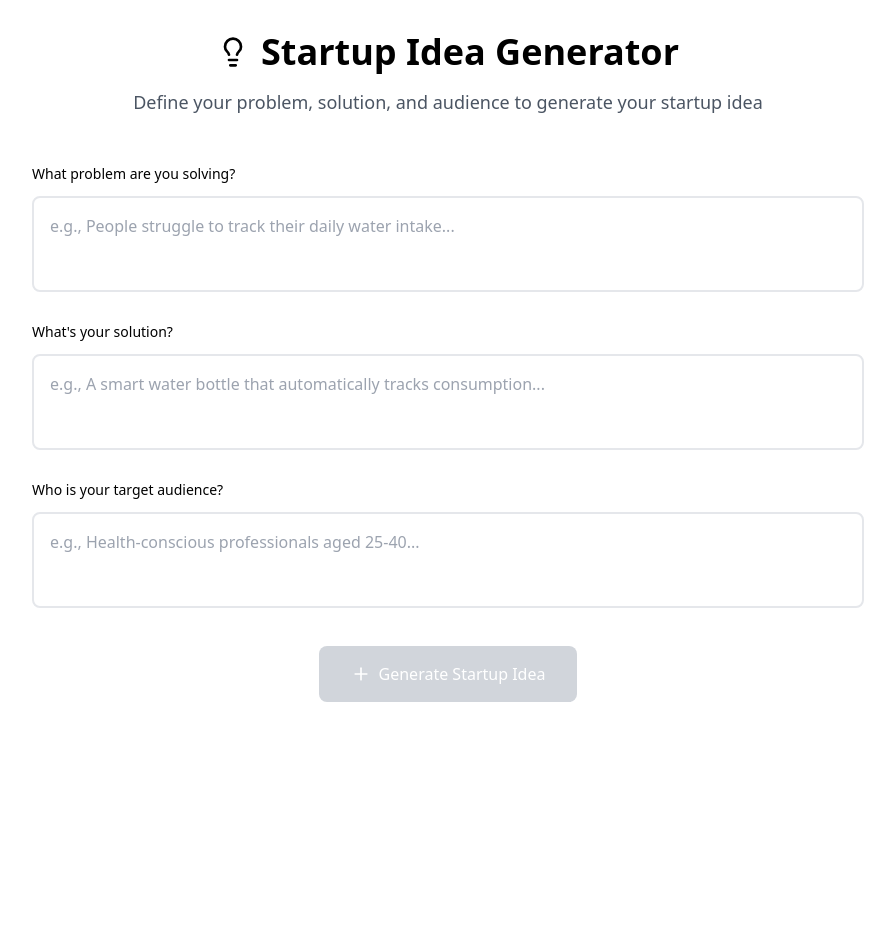
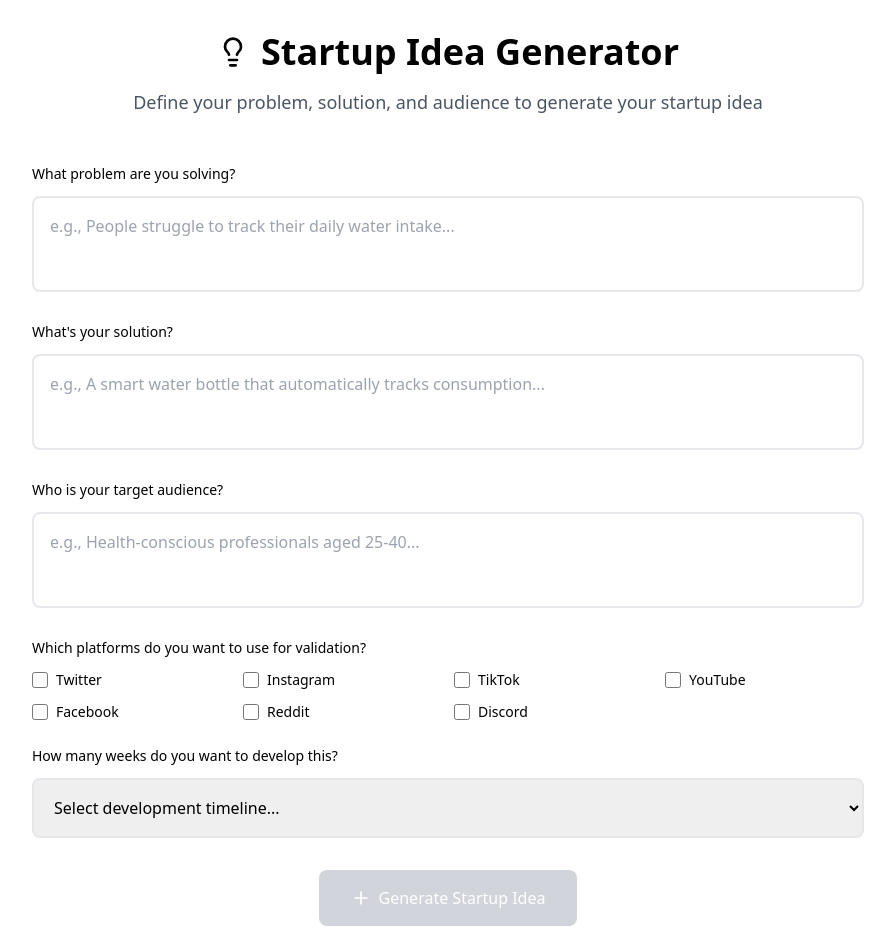
Before and after one commit to gncll/Startup-idea-generator, a Next.js app: page / in a window 1280 px wide. Shown: the top 952 px of the page, without its empty margins (192-1087 px from the left). Before the commit the page ends 800 px from the top, so only its background shows below. Built offline with nearby package versions, Linux system fonts and the light colour scheme.

Commit message:
Update StartupIdeaGenerator.js

```diff
--- a/components/StartupIdeaGenerator.js
+++ b/components/StartupIdeaGenerator.js
@@ -5,7 +5,9 @@ const StartupIdeaGenerator = () => {
   const [inputs, setInputs] = useState({
     problem: '',
     solution: '',
-    targetAudience: ''
+    targetAudience: '',
+    validationPlatforms: [],
+    timeline: ''
   });
   const [generatedIdea, setGeneratedIdea] = useState(null);
   const [isGenerating, setIsGenerating] = useState(false);
@@ -17,9 +19,28 @@ const StartupIdeaGenerator = () => {
     }));
   };
 
+  const handlePlatformChange = (platform) => {
+    setInputs(prev => ({
+      ...prev,
+      validationPlatforms: prev.validationPlatforms.includes(platform)
+        ? prev.validationPlatforms.filter(p => p !== platform)
+        : [...prev.validationPlatforms, platform]
+    }));
+  };
+
+  const platforms = ['Twitter', 'Instagram', 'TikTok', 'YouTube', 'Facebook', 'Reddit', 'Discord'];
+  const timelineOptions = [
+    { value: '4', label: '4 weeks (MVP Sprint)' },
+    { value: '8', label: '8 weeks (Quick Launch)' },
+    { value: '12', label: '12 weeks (Standard)' },
+    { value: '16', label: '16 weeks (Comprehensive)' },
+    { value: '20', label: '20 weeks (Enterprise-ready)' },
+    { value: '24', label: '24 weeks (Full Platform)' }
+  ];
+
   const generateStartupIdea = async () => {
-    if (!inputs.problem || !inputs.solution || !inputs.targetAudience) {
-      alert('Please fill in all fields first');
+  if (!inputs.problem || !inputs.solution || !inputs.targetAudience || inputs.validationPlatforms.length === 0 || !inputs.timeline) {
+    alert('Please fill in all fields and select at least one validation platform');
     return;
   }
 
@@ -34,7 +55,9 @@ const StartupIdeaGenerator = () => {
       body: JSON.stringify({
         problem: inputs.problem,
         solution: inputs.solution,
-          targetAudience: inputs.targetAudience
+        targetAudience: inputs.targetAudience,
+        validationPlatforms: inputs.validationPlatforms,
+        timeline: inputs.timeline
       })
     });
 
@@ -60,7 +83,9 @@ const StartupIdeaGenerator = () => {
     setInputs({
       problem: '',
       solution: '',
-      targetAudience: ''
+      targetAudience: '',
+      validationPlatforms: [],
+      timeline: ''
     });
     setGeneratedIdea(null);
   };
@@ -116,12 +141,51 @@ const StartupIdeaGenerator = () => {
                   className="w-full p-4 border-2 border-gray-200 rounded-lg focus:border-black focus:outline-none resize-none h-24"
                 />
               </div>
+
+              {/* Validation Platforms */}
+              <div>
+                <label className="block text-sm font-medium mb-3">
+                  Which platforms do you want to use for validation?
+                </label>
+                <div className="grid grid-cols-2 md:grid-cols-4 gap-3">
+                  {platforms.map((platform) => (
+                    <label key={platform} className="flex items-center space-x-2 cursor-pointer">
+                      <input
+                        type="checkbox"
+                        checked={inputs.validationPlatforms.includes(platform)}
+                        onChange={() => handlePlatformChange(platform)}
+                        className="w-4 h-4 text-black border-gray-300 rounded focus:ring-black"
+                      />
+                      <span className="text-sm">{platform}</span>
+                    </label>
+                  ))}
+                </div>
+              </div>
+
+              {/* Timeline */}
+              <div>
+                <label className="block text-sm font-medium mb-3">
+                  How many weeks do you want to develop this?
+                </label>
+                <select
+                  value={inputs.timeline}
+                  onChange={(e) => handleInputChange('timeline', e.target.value)}
+                  className="w-full p-4 border-2 border-gray-200 rounded-lg focus:border-black focus:outline-none"
+                >
+                  <option value="">Select development timeline...</option>
+                  {timelineOptions.map((option) => (
+                    <option key={option.value} value={option.value}>
+                      {option.label}
+                    </option>
+                  ))}
+                </select>
+              </div>
             </div>
 
             <div className="text-center">
               <button
                 onClick={generateStartupIdea}
-                disabled={isGenerating || !inputs.problem || !inputs.solution || !inputs.targetAudience}
+                disabled={isGenerating || !inputs.problem || !inputs.solution || !inputs.targetAudience || inputs.validationPlatforms.length === 0 || !inputs.timeline}
                 className="inline-flex items-center px-8 py-4 bg-black text-white font-medium rounded-lg hover:bg-gray-800 disabled:bg-gray-300 disabled:cursor-not-allowed transition-colors duration-200"
               >
                 {isGenerating ? (
@@ -219,6 +283,82 @@ const StartupIdeaGenerator = () => {
               </div>
             </div>
 
+            {/* Recommended Tools */}
+            <div>
+              <h3 className="text-xl font-semibold mb-3">Recommended Tools</h3>
+              <div className="grid md:grid-cols-3 gap-4">
+                <div>
+                  <h4 className="font-medium text-gray-700 mb-2">Development</h4>
+                  <div className="space-y-1 text-sm text-gray-600">
+                    {generatedIdea.tools?.development?.map((tool, index) => (
+                      <div key={index}>{tool}</div>
+                    ))}
+                  </div>
+                </div>
+                <div>
+                  <h4 className="font-medium text-gray-700 mb-2">Design & Analytics</h4>
+                  <div className="space-y-1 text-sm text-gray-600">
+                    {generatedIdea.tools?.design?.map((tool, index) => (
+                      <div key={index}>{tool}</div>
+                    ))}
+                  </div>
+                </div>
+                <div>
+                  <h4 className="font-medium text-gray-700 mb-2">Operations</h4>
+                  <div className="space-y-1 text-sm text-gray-600">
+                    {generatedIdea.tools?.operations?.map((tool, index) => (
+                      <div key={index}>{tool}</div>
+                    ))}
+                  </div>
+                </div>
+              </div>
+            </div>
+
+            {/* Validation Strategy */}
+            <div>
+              <h3 className="text-xl font-semibold mb-3">Validation Strategy</h3>
+              <div className="grid md:grid-cols-2 gap-4">
+                <div>
+                  <h4 className="font-medium text-gray-700 mb-2">Recommended Platforms</h4>
+                  <div className="flex flex-wrap gap-2">
+                    {generatedIdea.validation?.platforms?.map((platform, index) => (
+                      <span key={index} className="px-3 py-1 bg-blue-100 text-blue-800 rounded-full text-sm">
+                        {platform}
+                      </span>
+                    ))}
+                  </div>
+                </div>
+                <div>
+                  <h4 className="font-medium text-gray-700 mb-2">Success Metrics</h4>
+                  <div className="space-y-1 text-sm text-gray-600">
+                    {generatedIdea.validation?.metrics?.map((metric, index) => (
+                      <div key={index}>• {metric}</div>
+                    ))}
+                  </div>
+                </div>
+              </div>
+              <div className="mt-3">
+                <h4 className="font-medium text-gray-700 mb-2">Content Strategy</h4>
+                <p className="text-sm text-gray-600 bg-gray-50 p-3 rounded">{generatedIdea.validation?.strategy}</p>
+              </div>
+            </div>
+
+            {/* 12-Week Roadmap */}
+            <div>
+              <h3 className="text-xl font-semibold mb-3">12-Week Launch Roadmap</h3>
+              <div className="grid gap-3">
+                {generatedIdea.roadmap?.map((phase, index) => (
+                  <div key={index} className="border-l-4 border-blue-200 pl-4">
+                    <h4 className="font-medium text-gray-700">{phase.phase}</h4>
+                    <p className="text-sm text-gray-600 mb-2">{phase.description}</p>
+                    <div className="text-xs text-gray-500">
+                      <strong>Focus:</strong> {phase.focus} | <strong>Budget:</strong> {phase.budget}
+                    </div>
+                  </div>
+                ))}
+              </div>
+            </div>
+
             {/* Go-to-Market Strategy */}
             {generatedIdea.goToMarket && (
               <div>
```
Lines whose indentation alone changed are shown as unchanged.
